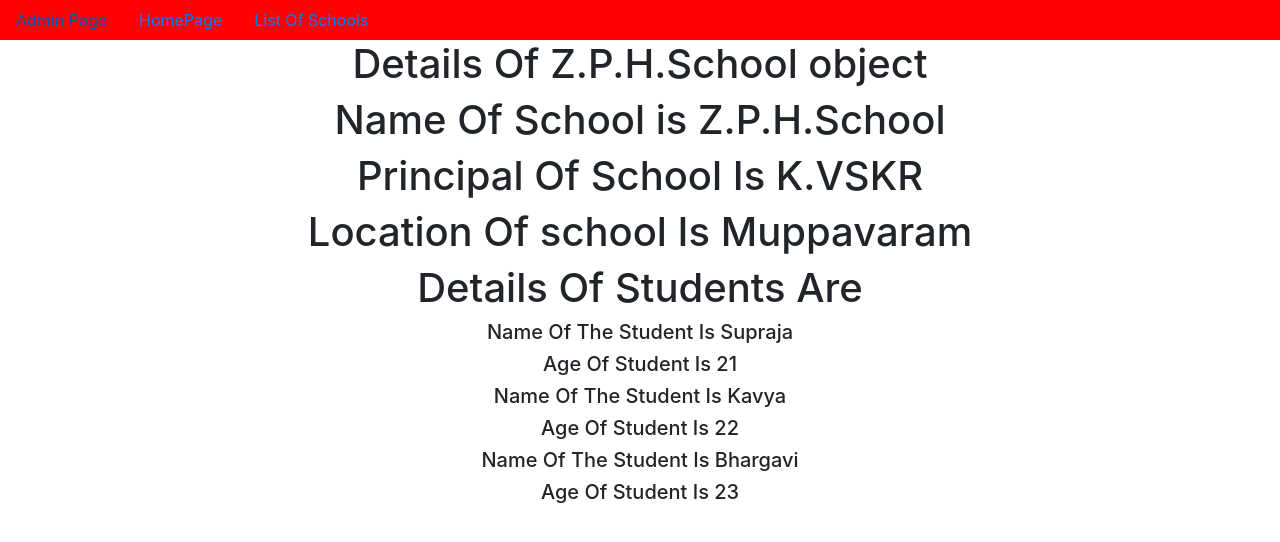
After one commit to supraja-maddineni/CBV_C_U_DEL_Views, a Django app: page /1/ in a window 1280 px wide. The commit adds this page. Shown: the top 542 px of the page. Run offline with Django 4.2, Linux system fonts and the light colour scheme; data comes from the database, SQL or seed files in the repository.

Commit message:
first commit

```diff
--- a/app/models.py
+++ b/app/models.py
@@ -9,6 +9,9 @@ class School(models.Model):
     def __str__(self):
         return self.name
 
+    def get_absolute_url(self):
+        return reverse('details',kwargs={'pk':self.pk})
+
 class Student(models.Model):
     school=models.ForeignKey(School,on_delete=models.CASCADE,related_name='students')
     sname=models.CharField(max_length=100)
--- a/app/views.py
+++ b/app/views.py
@@ -1,7 +1,7 @@
 from django.shortcuts import render
 from app.models import *
 # Create your views here.
-from django.views.generic import TemplateView,ListView
+from django.views.generic import TemplateView,ListView,DetailView
 
 class Home(TemplateView):
     model=School
@@ -10,3 +10,7 @@ class Home(TemplateView):
 class SchoolList(ListView):
     model=School
     context_object_name='schools'
+
+class schooldetail(DetailView):
+    model=School
+    context_object_name='sclobject'
--- a/project44/urls.py
+++ b/project44/urls.py
@@ -14,10 +14,11 @@ Including another URLconf
     2. Add a URL to urlpatterns:  path('blog/', include('blog.urls'))
 """
 from django.contrib import admin
-from django.urls import path
+from django.urls import path,re_path
 from app.views import *
 urlpatterns = [
     path('admin/', admin.site.urls),
     path('Home/',Home.as_view(),name='Home'),
     path('SchoolList/',SchoolList.as_view(),name='SchoolList'),
+    re_path('(?P<pk>\d+)/',schooldetail.as_view(),name='schooldetail'),
 ]
--- /dev/null
+++ b/templates/app/school_detail.html
@@ -0,0 +1,17 @@
+{% extends 'app/dummy.html' %}
+{% block title %}
+    <title>Details</title>
+{% endblock %}
+
+{% block body_block %}
+    <h1>Details Of {{sclobject.name}} object</h1>
+    <h1>Name Of School is {{sclobject.name}}</h1>
+    <h1>Principal Of School Is {{sclobject.principal}}</h1>
+    <h1>Location Of school Is {{sclobject.location}}</h1>
+
+    <h1>Details Of Students Are</h1>
+    {% for i in sclobject.students.all %}
+        <h5>Name Of The Student Is {{i.sname}}</h5>
+        <h5>Age Of Student Is {{i.sage}}</h5>
+    {% endfor %}
+{% endblock %}
--- a/templates/app/school_list.html
+++ b/templates/app/school_list.html
@@ -6,6 +6,6 @@
 {% block body_block %}
     <h1>List Of Schools</h1>
     {% for school in schools %}
-        <h1>{{school.name}}</h1>
+        <a href="{{school.pk}}"><h1>{{school.name}}</h1></a>
     {% endfor %}
 {% endblock %}
```
